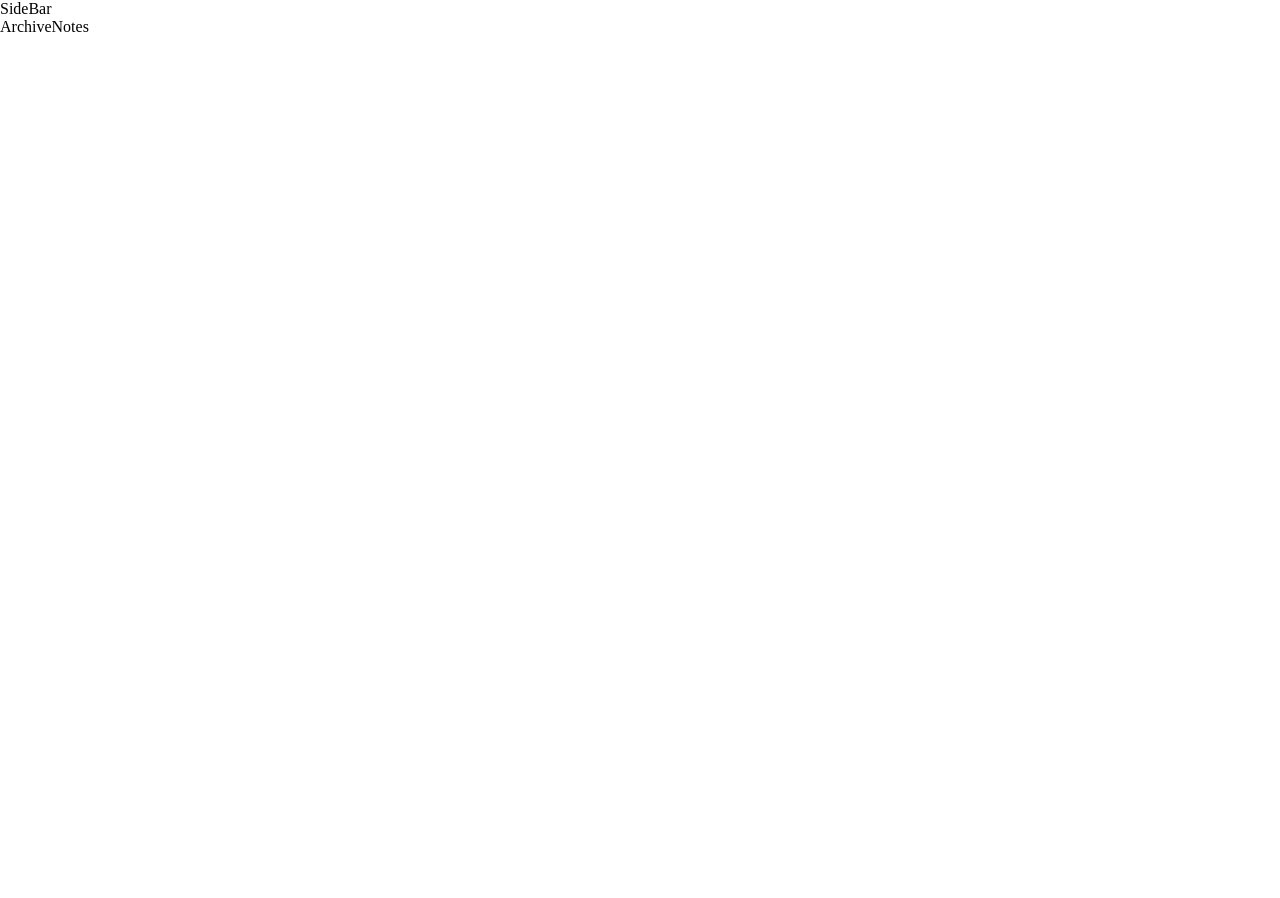
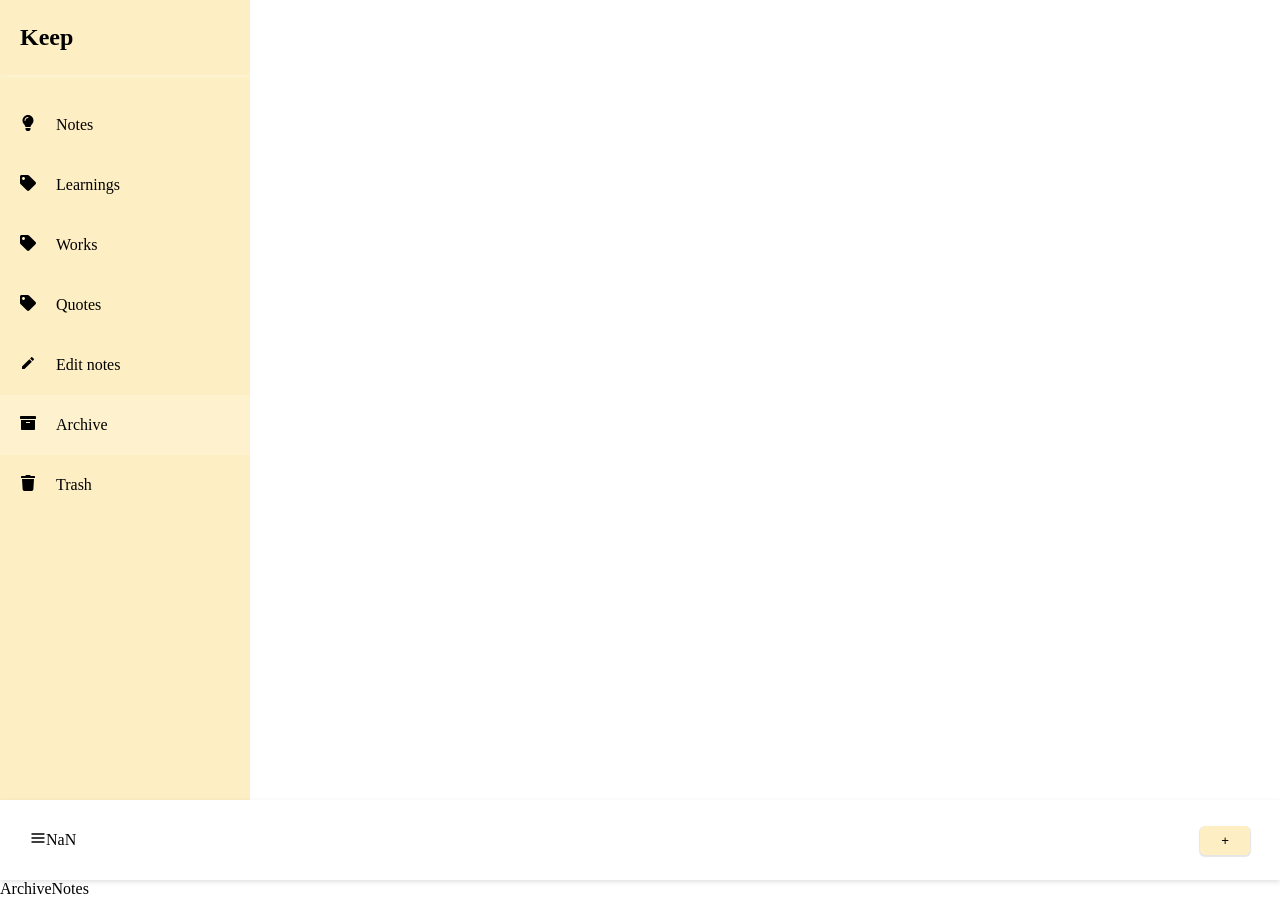
Before and after one commit to hyemin12/react-note-app, a React (Vite) app: page /archive in a window 1280 px wide. Before the commit the page ends 800 px from the top, so only its background shows below. Built offline with nearby package versions, Linux system fonts and the light colour scheme.

Commit message:
feat: sidebar, navbar 컴포넌트 생성

```diff
--- a/src/App.tsx
+++ b/src/App.tsx
@@ -1,5 +1,5 @@
 import { BrowserRouter, Route, Routes } from "react-router-dom";
-import { SideBar } from "./layout";
+import { NavBar, SideBar } from "./layout";
 import {
   AllNotes,
   ArchiveNotes,
@@ -14,6 +14,7 @@ function App() {
       <BrowserRouter>
         <SideBar />
         <div className="app__container">
+          <NavBar />
           <Routes>
             <Route path="/" element={<AllNotes />} />
             <Route path="/archive" element={<ArchiveNotes />} />
--- a/src/layout/NavBar/NavBar.styles.ts
+++ b/src/layout/NavBar/NavBar.styles.ts
@@ -9,7 +9,7 @@ export const StyledNav = styled.div`
   padding: 0 30px;
 
   .nav__menu {
-    display: none;
+    // display: none;
   }
 
   @media screen and (max-width: 950px) {
--- a/src/layout/NavBar/NavBar.tsx
+++ b/src/layout/NavBar/NavBar.tsx
@@ -1,7 +1,44 @@
 import React from "react";
+import { useLocation } from "react-router-dom";
+import { FiMenu } from "react-icons/fi";
+import { useAppDispatch } from "@hooks/redux";
+import { toggleMenu } from "@store/menu/menu.slice";
+import { toggleCreateNoteModal } from "@store/modal/modal.slice";
+import { ButtonFill } from "@styles/styles";
+import { Container, StyledNav } from "./NavBar.styles";
+import { getStandardName } from "@/utils/getStandardName";
 
 const NavBar = () => {
-  return <div>NavBar</div>;
+  const { pathname, state } = useLocation();
+  const dispatch = useAppDispatch();
+  if (pathname === "/404") return null;
+  console.log(state);
+
+  const toggleMenuHandler = () => {
+    dispatch(toggleMenu(true));
+  };
+  const toggleCreateNoteModalHandler = () => {
+    dispatch(toggleCreateNoteModal(true));
+  };
+  return (
+    <StyledNav>
+      <div className="nav__menu">
+        <FiMenu onClick={toggleMenuHandler} />
+      </div>
+
+      <Container>
+        <div className="nav__page__title">{getStandardName(state)}</div>
+        {state !== "Trash" && state !== "Archive" && (
+          <ButtonFill
+            onClick={toggleCreateNoteModalHandler}
+            className="nav__btn"
+          >
+            +
+          </ButtonFill>
+        )}
+      </Container>
+    </StyledNav>
+  );
 };
 
 export default NavBar;
--- a/src/layout/SideBar/SideBar.tsx
+++ b/src/layout/SideBar/SideBar.tsx
@@ -1,7 +1,85 @@
 import React from "react";
+import { NavLink, useLocation } from "react-router-dom";
+import { v4 } from "uuid";
+import { FaTag, FaLightbulb, FaArchive, FaTrash } from "react-icons/fa";
+import { MdEdit } from "react-icons/md";
+import { useAppDispatch, useAppSelector } from "@hooks/redux";
+import { toggleMenu } from "@store/menu/menu.slice";
+import { toggleTagsModal } from "@store/modal/modal.slice";
+import { getStandardName } from "@utils/getStandardName";
+import SideBarItem from "./SideBarItem";
+import { Container, ItemsBox, MainBox, StyledLogo } from "./SideBar.styles";
+
+const items = [
+  { icon: <FaArchive />, title: "Archive", id: v4() },
+  { icon: <FaTrash />, title: "Trash", id: v4() },
+];
 
 const SideBar = () => {
-  return <div>SideBar</div>;
+  const { pathname } = useLocation();
+  const dispatch = useAppDispatch();
+  const { isOpen } = useAppSelector((state) => state.menu);
+  const { tagsList } = useAppSelector((state) => state.tags);
+
+  if (pathname === "/404") return null;
+
+  return (
+    <Container openMenu={isOpen ? "open" : ""}>
+      <MainBox openMenu={isOpen ? "open" : ""}>
+        <StyledLogo>
+          <h1>Keep</h1>
+        </StyledLogo>
+
+        <ItemsBox>
+          {/* note Item */}
+          <SideBarItem
+            path={"/"}
+            onClick={() => dispatch(toggleMenu(false))}
+            state={"notes"}
+            icon={<FaLightbulb />}
+            name={"Notes"}
+          />
+
+          {/* Tag Item */}
+          {tagsList?.map(({ tag, id }) => (
+            <SideBarItem
+              key={id}
+              path={`/tag/${tag}`}
+              onClick={() => dispatch(toggleMenu(false))}
+              state={tag}
+              icon={<FaTag />}
+              name={getStandardName(tag)}
+            />
+          ))}
+
+          {/* Edit Tag Item */}
+          <li
+            className="sidebar__edit-item"
+            onClick={() =>
+              dispatch(toggleTagsModal({ type: "edit", view: true }))
+            }
+          >
+            <span>
+              <MdEdit />
+            </span>
+            <span>{getStandardName("Edit Notes")}</span>
+          </li>
+
+          {/* other Items */}
+          {items.map(({ icon, title, id }) => (
+            <SideBarItem
+              key={id}
+              path={`/${title.toLocaleLowerCase()}`}
+              onClick={() => dispatch(toggleMenu(false))}
+              state={title}
+              icon={icon}
+              name={title}
+            />
+          ))}
+        </ItemsBox>
+      </MainBox>
+    </Container>
+  );
 };
 
 export default SideBar;
--- /dev/null
+++ b/src/layout/SideBar/SideBarItem.tsx
@@ -0,0 +1,35 @@
+import React from "react";
+import { NavLink } from "react-router-dom";
+
+interface SideBarItemProps {
+  onClick: () => void;
+  path: string;
+  state: string;
+  icon: JSX.Element;
+  name: string;
+}
+
+const SideBarItem = ({
+  onClick,
+  path,
+  state,
+  icon,
+  name,
+}: SideBarItemProps) => {
+  return (
+    <li onClick={onClick}>
+      <NavLink
+        to={path}
+        state={state}
+        className={({ isActive }) =>
+          isActive ? "active-item" : "inactive-item"
+        }
+      >
+        <span>{icon}</span>
+        <span>{name}</span>
+      </NavLink>
+    </li>
+  );
+};
+
+export default SideBarItem;
--- a/src/store/menu/menu.slice.ts
+++ b/src/store/menu/menu.slice.ts
@@ -9,7 +9,11 @@ const initialState: MenuState = {
 export const menuSlice = createSlice({
   name: "menu",
   initialState,
-  reducers: {},
+  reducers: {
+    toggleMenu: (state, { payload }) => {
+      state.isOpen = payload;
+    },
+  },
 });
-
+export const { toggleMenu } = menuSlice.actions;
 export default menuSlice.reducer;
--- a/src/store/modal/modal.slice.ts
+++ b/src/store/modal/modal.slice.ts
@@ -17,7 +17,21 @@ const initialState: ModalState = {
 export const modalSlice = createSlice({
   name: "modal",
   initialState,
-  reducers: {},
+  reducers: {
+    toggleTagsModal: (state, { payload }) => {
+      const { type, view } = payload;
+      type === "add"
+        ? (state.viewAddTagsModal = view)
+        : (state.viewEditTagsModal = view);
+    },
+    toggleCreateNoteModal: (state, { payload }) => {
+      state.viewCreateNoteModal = payload;
+    },
+    toggleFilterModal: (state, { payload }) => {
+      state.viewFilterModal = payload;
+    },
+  },
 });
-
+export const { toggleTagsModal, toggleCreateNoteModal, toggleFilterModal } =
+  modalSlice.actions;
 export default modalSlice.reducer;
--- /dev/null
+++ b/src/utils/getStandardName.ts
@@ -0,0 +1,6 @@
+export const getStandardName = (name: string) => {
+  return (
+    name?.slice(0, 1).toUpperCase() +
+    name?.slice(1, name.length).toLocaleLowerCase()
+  );
+};
--- a/vite.config.ts
+++ b/vite.config.ts
@@ -7,13 +7,21 @@ export default defineConfig({
   plugins: [react()],
   resolve: {
     alias: [
-      { find: "@", replacement: path.resolve(__dirname, "src") },
       { find: "@store", replacement: path.resolve(__dirname, "src/store") },
       { find: "@types", replacement: path.resolve(__dirname, "src/types") },
       {
         find: "@styles",
-        replacement: path.resolve(__dirname, "src/assets/styles"),
+        replacement: path.resolve(__dirname, "src/styles"),
       },
+      {
+        find: "@hooks",
+        replacement: path.resolve(__dirname, "src/hooks"),
+      },
+      {
+        find: "@utils",
+        replacement: path.resolve(__dirname, "src/utils"),
+      },
+      { find: "@", replacement: path.resolve(__dirname, "src") },
     ],
   },
 });
```
Also changed, not shown: tsconfig.json (+6 -4 lines), src/utils/getStanardName.ts (deleted).
